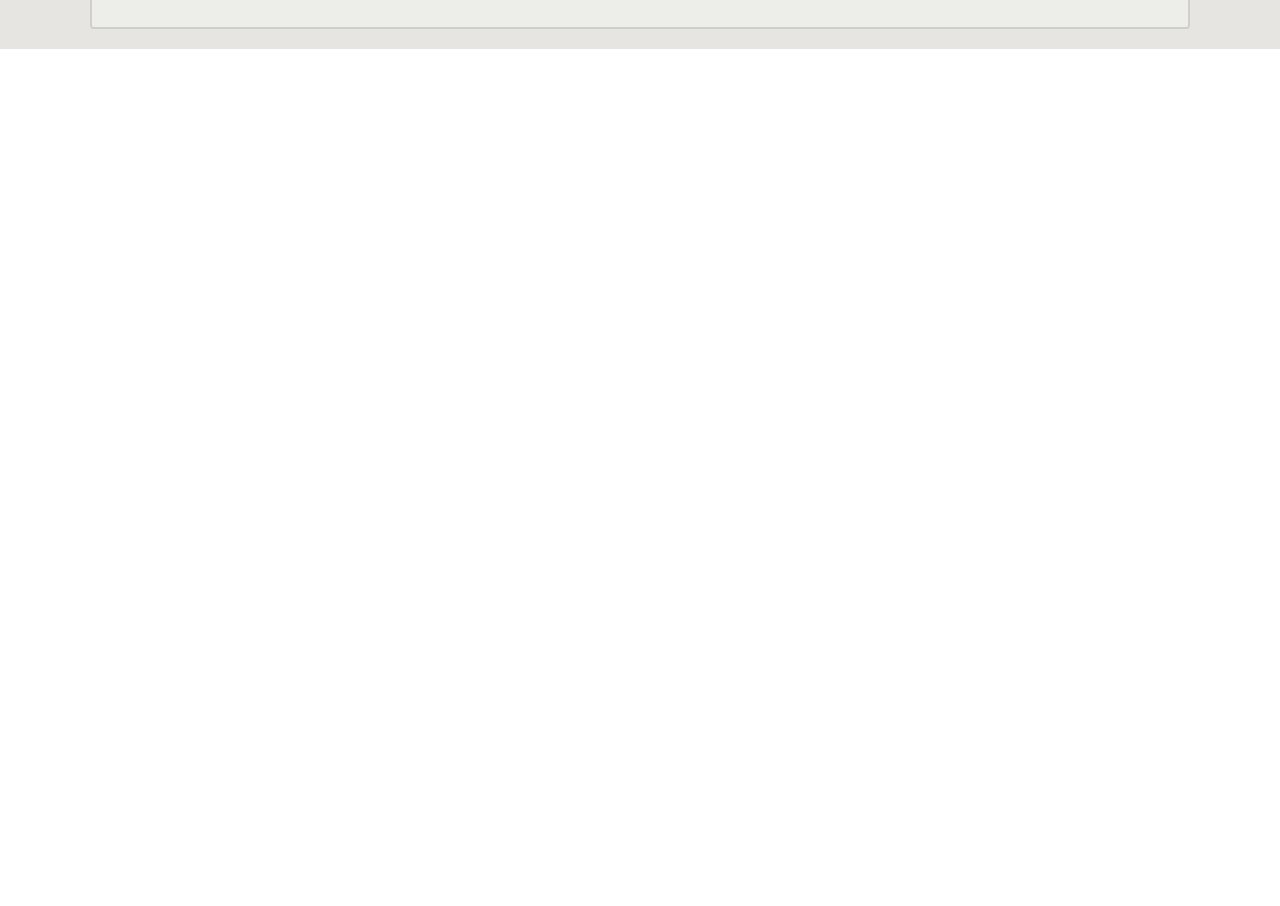
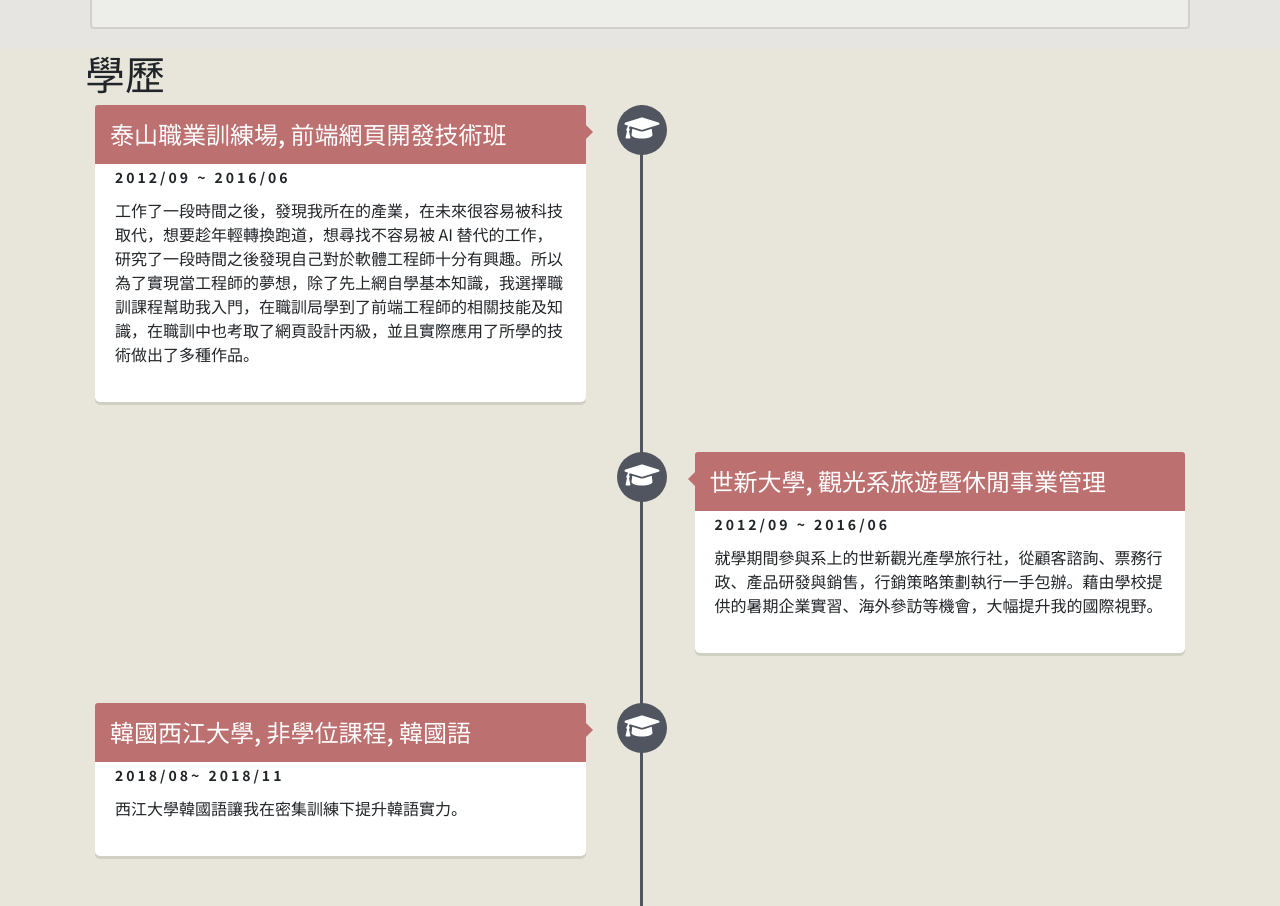
Before and after one commit to LYH94/lyh94.github.io, a Vue app: page /#/ in a window 1280 px wide. Shown: the part 2110-3016 px from the top of the page. Before the commit the page ends 2159 px from the top, so only its background shows below. Built offline with nearby package versions, Linux system fonts and the light colour scheme; what particles.vue, vue-typed-js would draw is missing.

Commit message:
Education page

```diff
--- /dev/null
+++ b/src/components/Education.vue
@@ -0,0 +1,184 @@
+<template>
+<b-container fluid id="education">
+  <b-container>
+    <h1 class="project-name">學歷</h1>
+    <div id="timeline">
+    <div class="timeline-item">
+      <div class="timeline-icon">
+        <font-awesome-icon class="icon" :icon="['fas', 'graduation-cap']"/>
+      </div>
+      <div class="timeline-content">
+        <h4>泰山職業訓練場, 前端網頁開發技術班</h4>
+        <span>2012/09 ~ 2016/06</span>
+        <p>
+        工作了一段時間之後，發現我所在的產業，在未來很容易被科技取代，想要趁年輕轉換跑道，想尋找不容易被 AI 替代的工作，研究了一段時間之後發現自己對於軟體工程師十分有興趣。所以為了實現當工程師的夢想，除了先上網自學基本知識，我選擇職訓課程幫助我入門，在職訓局學到了前端工程師的相關技能及知識，在職訓中也考取了網頁設計丙級，並且實際應用了所學的技術做出了多種作品。
+        </p>
+      </div>
+    </div>
+    <div class="timeline-item">
+      <div class="timeline-icon">
+        <font-awesome-icon class="icon" :icon="['fas', 'graduation-cap']"/>
+      </div>
+      <div class="timeline-content right">
+        <h4>世新大學, 觀光系旅遊暨休閒事業管理</h4>
+        <span>2012/09 ~ 2016/06</span>
+        <p>
+          就學期間參與系上的世新觀光產學旅行社，從顧客諮詢、票務行政、產品研發與銷售，行銷策略策劃執行一手包辦。藉由學校提供的暑期企業實習、海外參訪等機會，大幅提升我的國際視野。
+        </p>
+      </div>
+    </div>
+    <div class="timeline-item">
+      <div class="timeline-icon">
+          <font-awesome-icon class="icon" :icon="['fas', 'graduation-cap']"/>
+      </div>
+    <div class="timeline-content">
+      <h4>韓國西江大學, 非學位課程, 韓國語</h4>
+      <span>2018/08~ 2018/11</span>
+      <p>
+      西江大學韓國語讓我在密集訓練下提升韓語實力。
+      </p>
+    </div>
+    </div>
+    </div>
+  </b-container>
+</b-container>
+</template>
+
+<script>
+export default {
+}
+</script>
+
+<style lang="scss">
+#education {
+  background: #E8E6DA;
+}
+
+// Timeline
+#timeline {
+  width: 100%;
+  position: relative;
+  padding: 0 10px;
+  transition: all .4s ease;
+
+  &:before {
+    content:"";
+    width: 3px;
+    height: 100%;
+    background:#51555f;
+    left: 50%;
+    top: 0;
+    position: absolute;
+  }
+
+  &:after {
+    content: "";
+    clear: both;
+    display: table;
+    width: 100%;
+  }
+
+  .timeline-item {
+    margin-bottom: 50px;
+    position: relative;
+    &:after, &:before {
+      content: '';
+      display: block;
+      width: 100%;
+      clear: both;
+    }
+
+    .timeline-icon {
+      width: 50px;
+      height: 50px;
+      position: absolute;
+      top: 0;
+      left: 50%;
+      background: #51555f;
+      margin-left: -23px;
+      border-radius: 50%;
+      .icon {
+        padding: 6px;
+        margin-top: 3px;
+        color: #fff;
+      }
+    }
+
+    .timeline-content {
+      width: 45%;
+      background: #fff;
+      padding: 20px;
+      box-shadow: 0 3px 0 rgba(0,0,0,0.1);
+      border-radius: 5px;
+      transition: all .5s ease;
+      h4 {
+        padding: 15px;
+        background: #bd7070;
+        color: #fff;
+        margin: -20px -20px 0 -20px;
+        font-weight: 500;
+        border-radius: 3px 3px 0 0;
+      }
+      span {
+        font-size: 14px;
+        font-weight: 700;
+        letter-spacing: 3px;
+        text-transform: uppercase;
+      }
+      p {
+        margin-top: 10px;
+      }
+      &:before {
+        content: '';
+        position: absolute;
+        left: 45%;
+        top: 20px;
+        width: 0;
+        height: 0;
+        border-top: 7px solid transparent;
+        border-bottom: 7px solid transparent;
+        border-left:7px solid #bd7070;
+      }
+
+      &.right {
+        float: right;
+
+        &:before {
+          content: '';
+          right: 45%;
+          left: inherit;
+          border-left: 0;
+          border-right: 7px solid #bd7070;
+        }
+      }
+    }
+  }
+}
+
+@media screen and (max-width: 768px) {
+  #timeline {
+    padding: 0px;
+    width: 90%;
+    &:before {
+      left: 0;
+    }
+
+    .timeline-item {
+      .timeline-content {
+        width: 90%;
+        float: right;
+        &:before, &.right:before {
+          left: 10%;
+          margin-left: -6px;
+          border-left: 0;
+          border-right: 7px solid #bd7070;
+        }
+      }
+
+      .timeline-icon {
+        left: 0;
+      }
+    }
+  }
+}
+</style>
--- a/src/views/Home.vue
+++ b/src/views/Home.vue
@@ -5,10 +5,12 @@
     <skill></skill>
     <portfolio></portfolio>
     <experience></experience>
+    <education></education>
   </div>
 </template>
 
 <script>
+import Education from '../components/Education.vue'
 import Experience from '../components/Experience.vue'
 import Introduce from '../components/Introduce.vue'
 import Navbar from '../components/Navbar.vue'
@@ -20,6 +22,6 @@ export default {
     return {
     }
   },
-  components: { Navbar, Introduce, Skill, Portfolio, Experience }
+  components: { Navbar, Introduce, Skill, Portfolio, Experience, Education }
 }
 </script>
```
